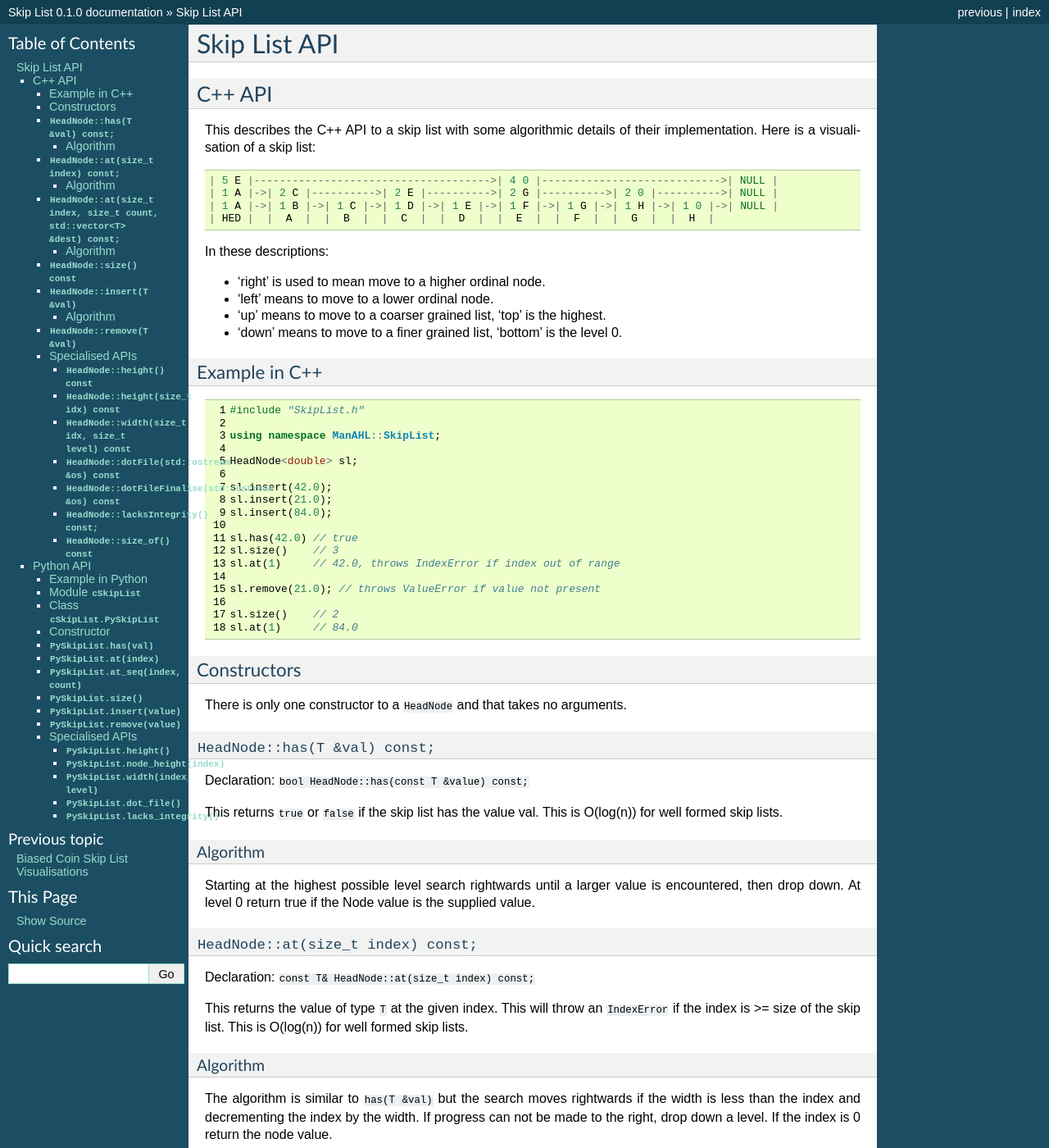
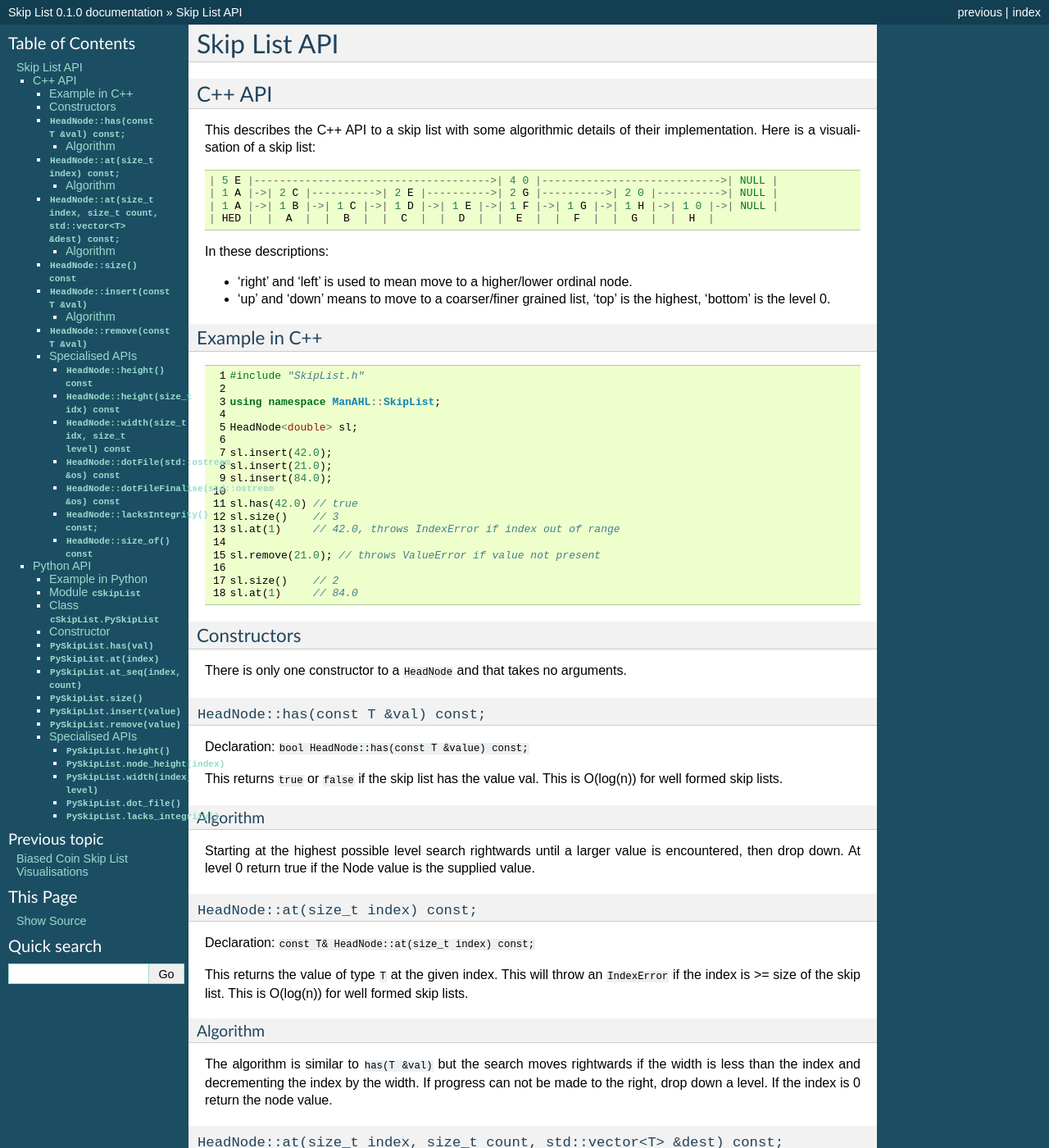
Before and after one commit to paulross/skiplist, a Sphinx documentation site: the page built from docs/source/api.rst, in a window 1280 px wide and 1400 px high. Shown: the whole window at 82% size. Built offline with Sphinx 7.4.7, drawn with Linux system fonts in a browser that asks for light colours; some of the changed text lies outside the part shown.

Commit message:
Minor documentation corrections.

```diff
--- a/docs/source/api.rst
+++ b/docs/source/api.rst
@@ -26,10 +26,8 @@
 
 In these descriptions:
 
-* 'right' is used to mean move to a higher ordinal node.
-* 'left' means to move to a lower ordinal node.
-* 'up' means to move to a coarser grained list, 'top' is the highest.
-* 'down' means to move to a finer grained list, 'bottom' is the level 0.
+* 'right' and 'left' is used to mean move to a higher/lower ordinal node.
+* 'up' and 'down' means to move to a coarser/finer grained list, 'top' is the highest, 'bottom' is the level 0.
 
 -------------------------
 Example in C++
@@ -62,9 +60,9 @@
 
 There is only one constructor to a ``HeadNode`` and that takes no arguments.
 
-------------------------------------
-``HeadNode::has(T &val) const;``
-------------------------------------
+------------------------------------------
+``HeadNode::has(const T &val) const;``
+------------------------------------------
 
 Declaration: ``bool HeadNode::has(const T &value) const;``
 
@@ -114,9 +112,9 @@
 
 Returns the number of items in the skip list.
 
----------------------------------
-``HeadNode::insert(T &val)``
----------------------------------
+---------------------------------------
+``HeadNode::insert(const T &val)``
+---------------------------------------
 
 Declaration: ``void HeadNode::insert(const T &value);``
 
@@ -136,9 +134,9 @@
 On recursion ('left') each node adds its width to the new node at the level above the current level.
 On moving up a level the current node swaps its width and node pointer with the new node at that new level.
 
-------------------------------
-``HeadNode::remove(T &val)``
-------------------------------
+-------------------------------------------
+``HeadNode::remove(const T &val)``
+-------------------------------------------
 
 Declaration: ``void HeadNode::remove(const T &value);``
 
@@ -293,7 +291,7 @@
 =================================== ================================================================
 Function                            Description
 =================================== ================================================================
-``toss_coin``                       Returns the result of a virtual coin toss.
+``toss_coin()``                     Returns the result of a virtual coin toss.
 ``seed_rand(long)``                 Seeds the random number generator with a long integer.
 ``min_long()``                      The minimum storable value of a ``PySkipList(long)``.
 ``max_long()``                      The maximum storable value of a ``PySkipList(long)``.
--- a/docs/source/design.rst
+++ b/docs/source/design.rst
@@ -157,6 +157,12 @@
 
     This implementation is not thread safe.
 
+--------------------------------------
+Memory Management
+--------------------------------------
+
+Memory management is pretty simple in a skip list. Essentially it is no more complicated than a singly linked list and every node is created and deleted at level 0. The duplicate pointers at higher levels can be ignored.
+
 ===========
 Code Layout
 ===========
```
Also changed, not shown: docs/source/visualisations.rst (+6 -6 lines).
